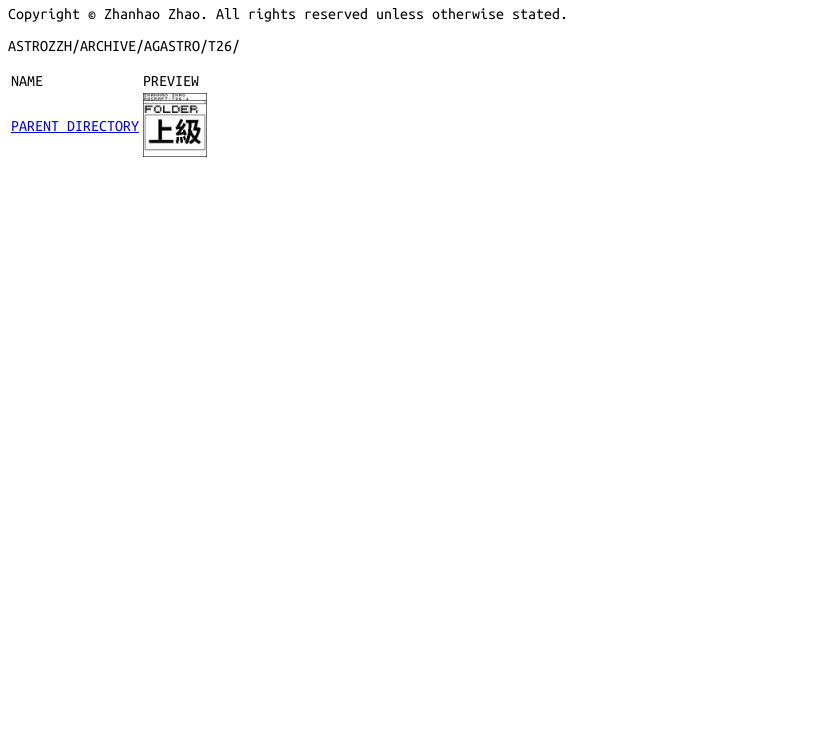
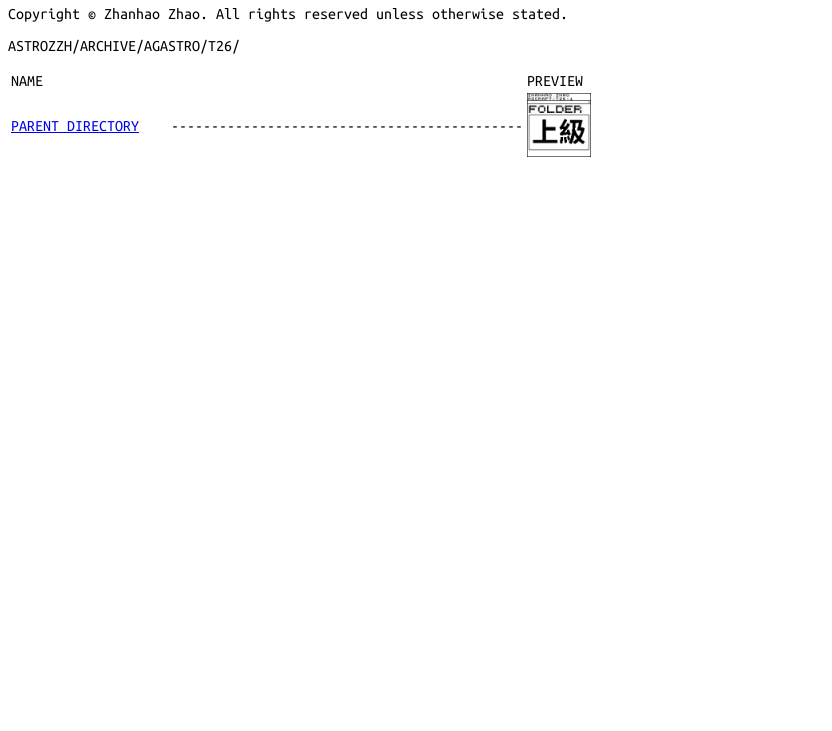
Before and after one commit to ASTROZZH/ARCHIVE, a plain HTML site: page AGASTRO/T26/INDEX.HTML in a window 1280 px wide. Shown: the part 69-800 px from the top of the page, without its empty margins (0-832 px from the left). Drawn offline with Linux system fonts and the light colour scheme.

Commit message:
Add files via upload

```diff
--- a/AGASTRO/T26/INDEX.HTML
+++ b/AGASTRO/T26/INDEX.HTML
@@ -43,11 +43,9 @@ ASTROZZH/ARCHIVE/AGASTRO/T26/
 </tr>
 
 <tr>
-    <td><a href="../INDEX.HTML">PARENT DIRECTORY</a></td>
+    <td><pre><a href="../INDEX.HTML">PARENT DIRECTORY</a>    --------------------------------------------</pre></td>
     <td>
-        <a href="../INDEX.HTML">
-            <img src="../../AGCRAFT/T26/ZHANHAO.ZHAO__AGCRAFT-T26-1__4_10X.PNG" width="64">
-        </a>
+        <img src="../../AGCRAFT/T26/ZHANHAO.ZHAO__AGCRAFT-T26-1__4_10X.PNG" width="64">
     </td>
 </tr>
 
```
